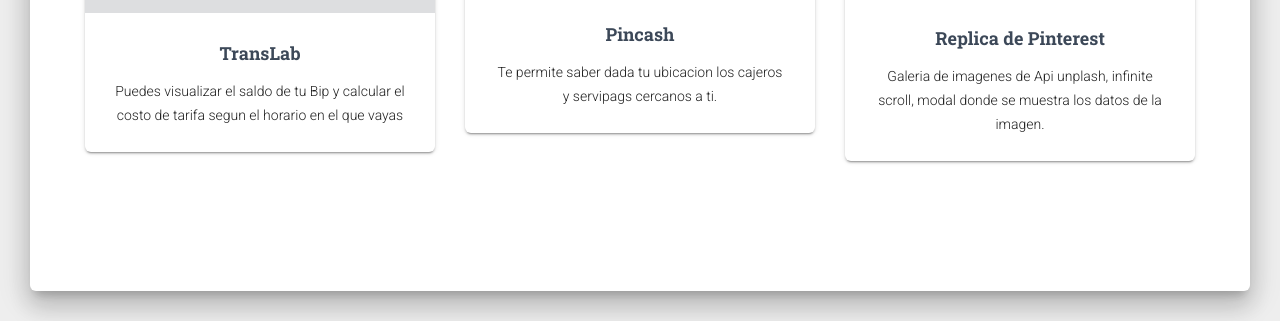
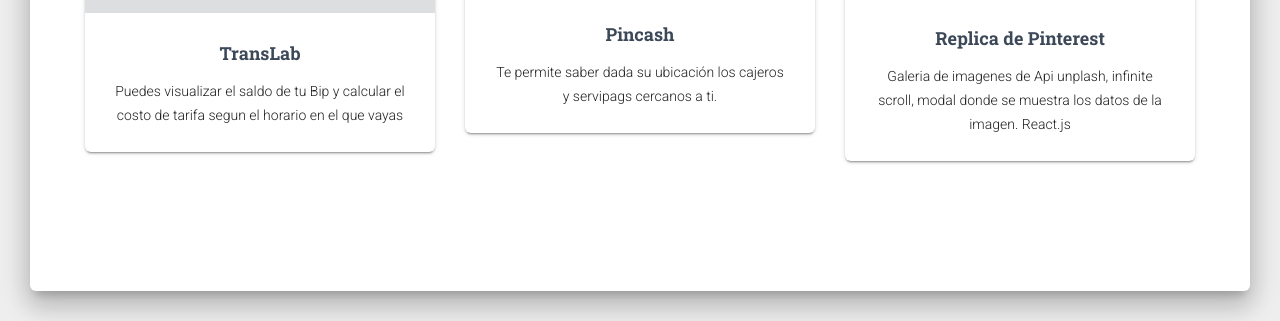
Before and after one commit to DanitzaV/DanitzaV.github.io, a plain HTML site: page index.html in a window 1280 px wide. Shown: the part 1411-1732 px from the top of the page. Drawn offline with Linux system fonts and the light colour scheme.

Commit message:
correciones

```diff
--- a/index.html
+++ b/index.html
@@ -117,7 +117,7 @@
 									<img class="card-img-top" src="assets/img/snap/snappincash.jpg" alt="Card image cap" class="rounded">
 									<div class="card-body front">
 										<h4 class="card-title">Pincash</h4>
-										<p class="card-text ">Te permite saber dada tu ubicacion los cajeros y servipags cercanos a ti.</p>
+										<p class="card-text ">Te permite saber dada su ubicación los cajeros y servipags cercanos a ti.</p>
 										<ul class="lista-code hide-desktop">
 												<li>
 													<a href="https://github.com/DanitzaV/Pincash" target="_blank">
@@ -158,7 +158,7 @@
 									<div class="card-body front">
 										<h4 class="card-title">Replica de Pinterest</h4>
 										<p class="card-text">Galeria de imagenes de Api unplash, infinite scroll,
-											 modal donde se muestra los datos de la imagen.
+											 modal donde se muestra los datos de la imagen. React.js
 										</p>
 										<ul  class="lista-code hide-desktop">
 												<li>
```
